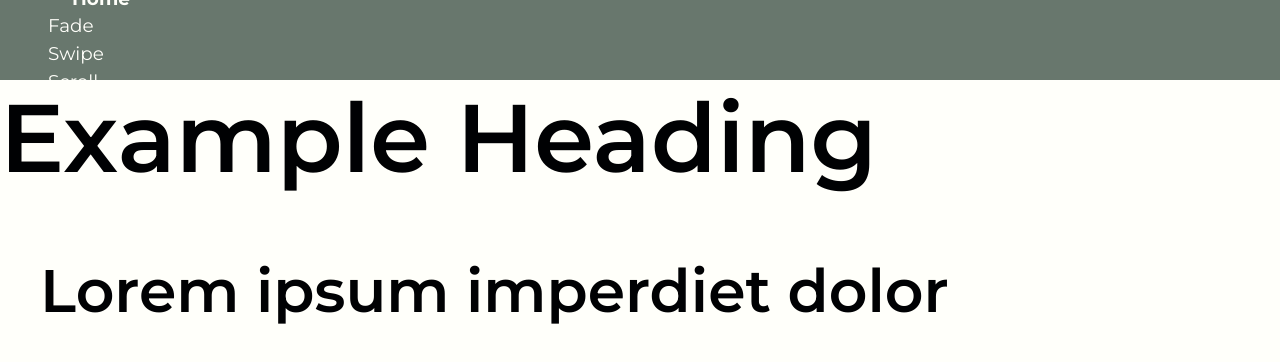
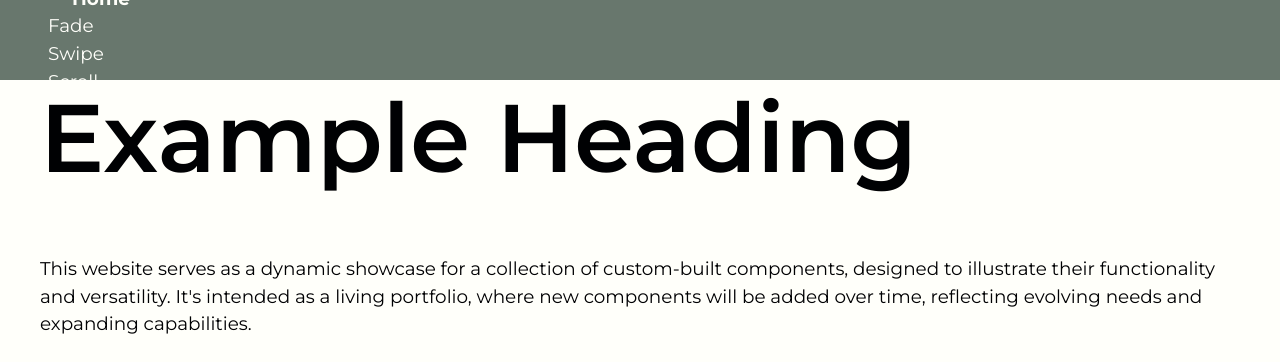
Before and after one commit to and8308l/example_site, a Next.js app: page / in a window 1280 px wide. Shown: the top 362 px of the page. Built offline with nearby package versions, Linux system fonts and the light colour scheme.

Commit message:
feat: add className prop to Flex & Grid layout components

```diff
--- a/src/app/page.tsx
+++ b/src/app/page.tsx
@@ -1,16 +1,33 @@
 import Tile from "@/components/ui/feature/tile/Tile";
+import BodyCopy from "@/components/ui/typography/BodyCopy";
 import Heading from "@/components/ui/typography/Heading";
 import HorizontalSwipe from "@/components/wrappers/animated/HorizontalSwipe";
 import VerticalSwipe from "@/components/wrappers/animated/VerticalSwipe";
+import Flex from "@/components/wrappers/layout/Flex";
 import Grid from "@/components/wrappers/layout/Grid";
 
 export default function Home() {
   return (
     <>
       <section className="w-screen h-screen flex justify-center">
-        <div className="flex flex-col justify-center">
+        <Flex
+          direction="col"
+          justify="center"
+          align="center"
+          className="h-screen"
+        >
           <Heading size="lrg">Example Heading</Heading>
-        </div>
+          <BodyCopy>
+            This website serves as a dynamic showcase for a collection of
+            custom-built components, designed to illustrate their functionality
+            and versatility. It's intended as a living portfolio, where new
+            components will be added over time, reflecting evolving needs and
+            expanding capabilities.
+          </BodyCopy>
+        </Flex>
+        {/* <div className="flex flex-col justify-center">
+
+        </div> */}
       </section>
       <section className="py-9 min-h-screen">
         <Grid columns={2}>
--- /dev/null
+++ b/src/components/ui/typography/BodyCopy.tsx
@@ -0,0 +1,5 @@
+import React, { PropsWithChildren } from "react";
+
+export default function BodyCopy({ children }: PropsWithChildren) {
+  return <p>{children}</p>;
+}
--- a/src/components/wrappers/layout/Flex.tsx
+++ b/src/components/wrappers/layout/Flex.tsx
@@ -6,6 +6,7 @@ export default function Flex({
   direction,
   justify = "start",
   align = "start",
+  className,
   children,
 }: FlexProps) {
   return (
@@ -22,7 +23,7 @@ export default function Flex({
           (align == "start" && "items-start") ||
           (align == "center" && "items-center") ||
           (align == "end" && "items-end")
-        } ${styles.limit_width}`}
+        } ${styles.limit_width} ${className}`}
       >
         {children}
       </div>
--- a/src/components/wrappers/layout/Grid.tsx
+++ b/src/components/wrappers/layout/Grid.tsx
@@ -6,6 +6,7 @@ export default function Grid({
   columns,
   justify = "start",
   align = "start",
+  className,
   children,
 }: GridProps) {
   return (
@@ -21,7 +22,7 @@ export default function Grid({
           (align == "center" && "items-center") ||
           (align == "end" && "items-end") ||
           ""
-        } ${styles.limit_width}`}
+        } ${styles.limit_width} ${className}`}
         style={{ ["--columns" as string]: columns }}
       >
         {children}
--- a/src/constants/props.ts
+++ b/src/constants/props.ts
@@ -1,6 +1,7 @@
 import { PropsWithChildren } from "react";
 import {
   AlignBasic,
+  CSSModule,
   FlexDirection,
   JustifyContent,
   TransitionDelay,
@@ -12,12 +13,14 @@ export interface GridProps extends PropsWithChildren {
   columns: number;
   justify?: AlignBasic;
   align?: AlignBasic;
+  className?: string;
 }
 
 export interface FlexProps extends PropsWithChildren {
   direction: FlexDirection;
   justify?: JustifyContent;
   align?: AlignBasic;
+  className?: string;
 }
 
 // animated wrapper props
```
